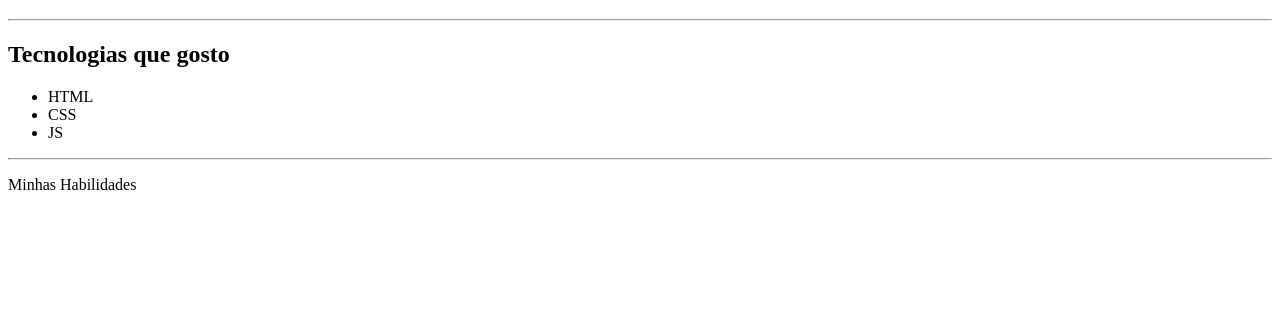
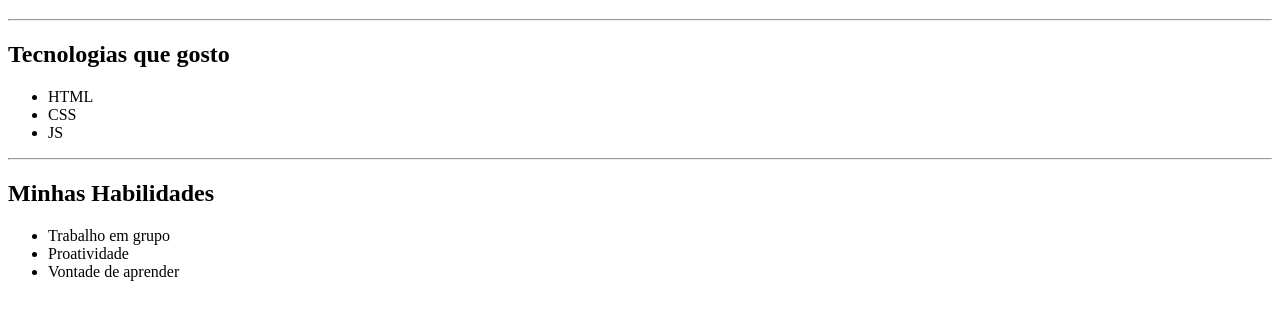
Before and after one commit to ruancavalcante9/Meu-Site, a plain HTML site: page index.html in a window 1280 px wide. Shown: the part 61-380 px from the top of the page. Drawn offline with Linux system fonts and the light colour scheme.

Commit message:
Adicionei minhas habilidades

```diff
--- a/index.html
+++ b/index.html
@@ -8,14 +8,19 @@
 </head>
 <body>
     <h1>Meu Site</h1>
-    <hr />
+     <hr />
     <h2>Tecnologias que gosto</h2>
+        <ul>
+            <li>HTML</li>
+            <li>CSS</li>
+            <li>JS</li>
+        </ul>
+        <hr />
+    <h2>Minhas Habilidades</h2>
     <ul>
-        <li>HTML</li>
-        <li>CSS</li>
-        <li>JS</li>
+        <li>Trabalho em grupo</li>
+        <li>Proatividade</li>
+        <li>Vontade de aprender</li>
     </ul>
-    <hr />
-    <p>Minhas Habilidades</p>
 </body>
 </html>
```
